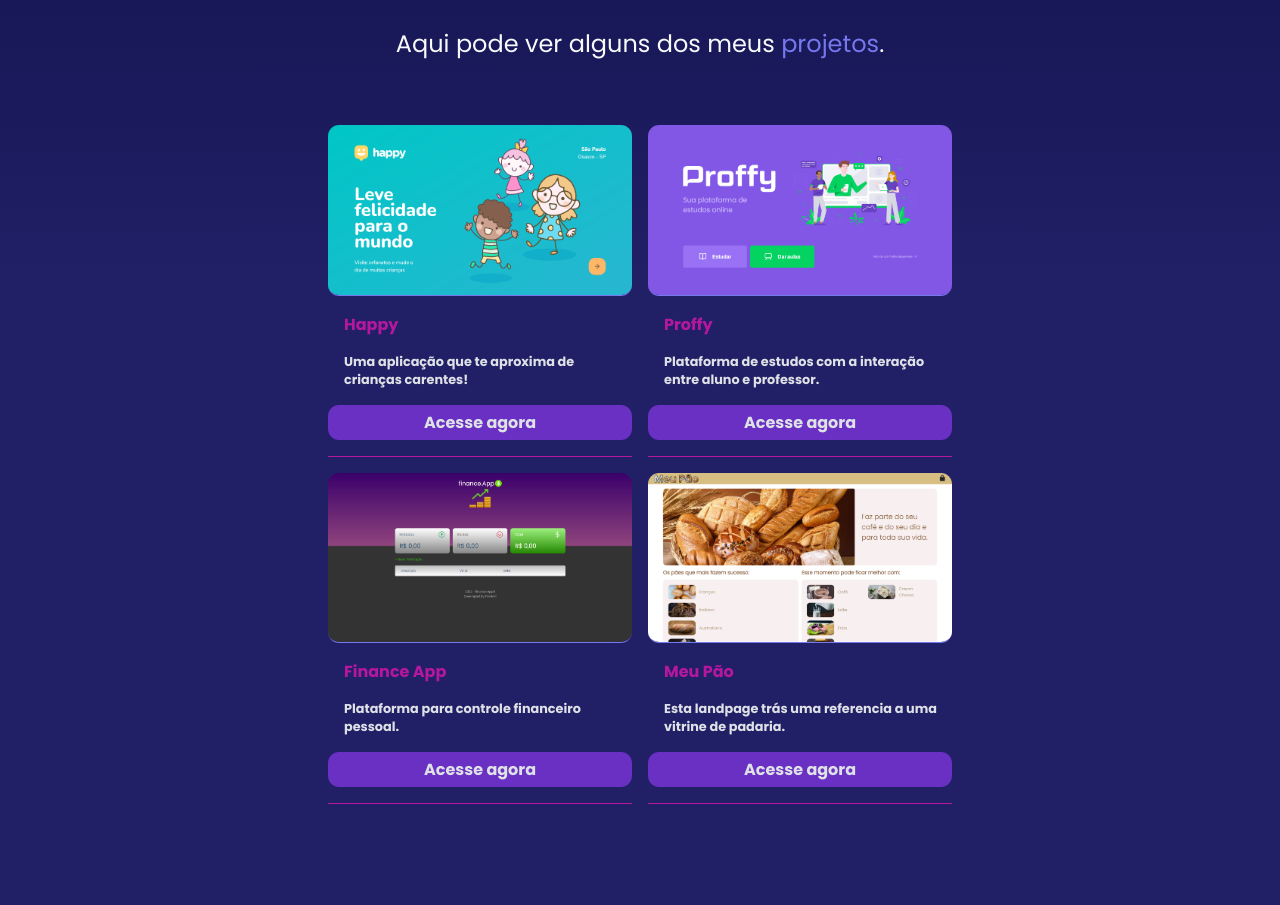
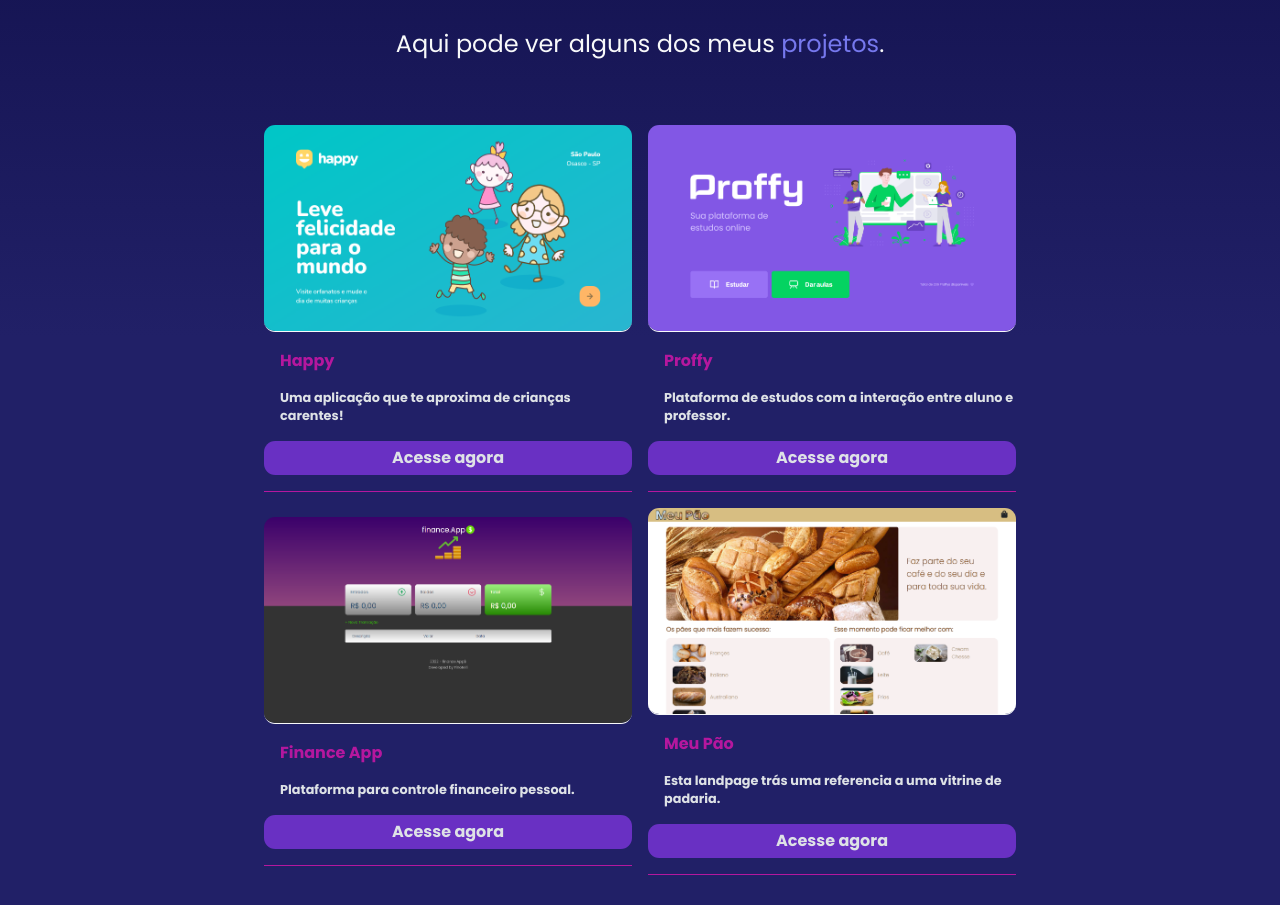
Before and after one commit to FinotelliCarlos/e-finotelli, a React (Create React App) app: page / in a window 1280 px wide. Shown: the part 1960-2865 px from the top of the page. Built offline with nearby package versions, Linux system fonts and the light colour scheme.

Commit message:
fix layout

```diff
--- a/src/components/ProductsElement/styles.ts
+++ b/src/components/ProductsElement/styles.ts
@@ -136,7 +136,7 @@ export const Project = styled.div`
   display: flex;
   flex-direction: column;
   align-items: center;
-  width: 19rem;
+  width: 23rem;
   height: 100%;
   gap: 1rem;
   border-bottom: 1px solid ${({ theme }) => dark.textAlert};
@@ -146,7 +146,7 @@ export const Project = styled.div`
 export const ProjectImage = styled.img`
   width: 100%;
   border-radius: 0.7rem;
-  border-bottom: 1px solid ${({ theme }) => dark.textSmall};
+  border-bottom: 1px solid ${({ theme }) => dark.font100};
 `
 
 export const ProjectTitle = styled.span`
```
